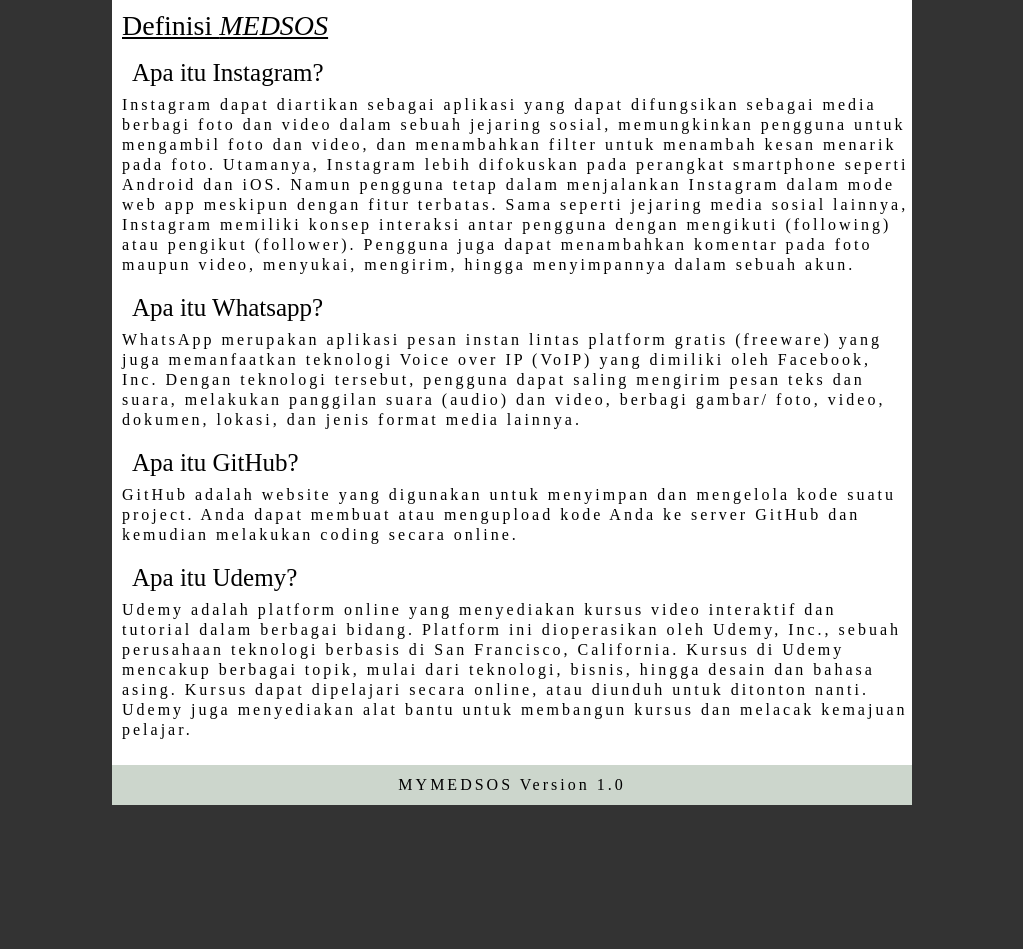
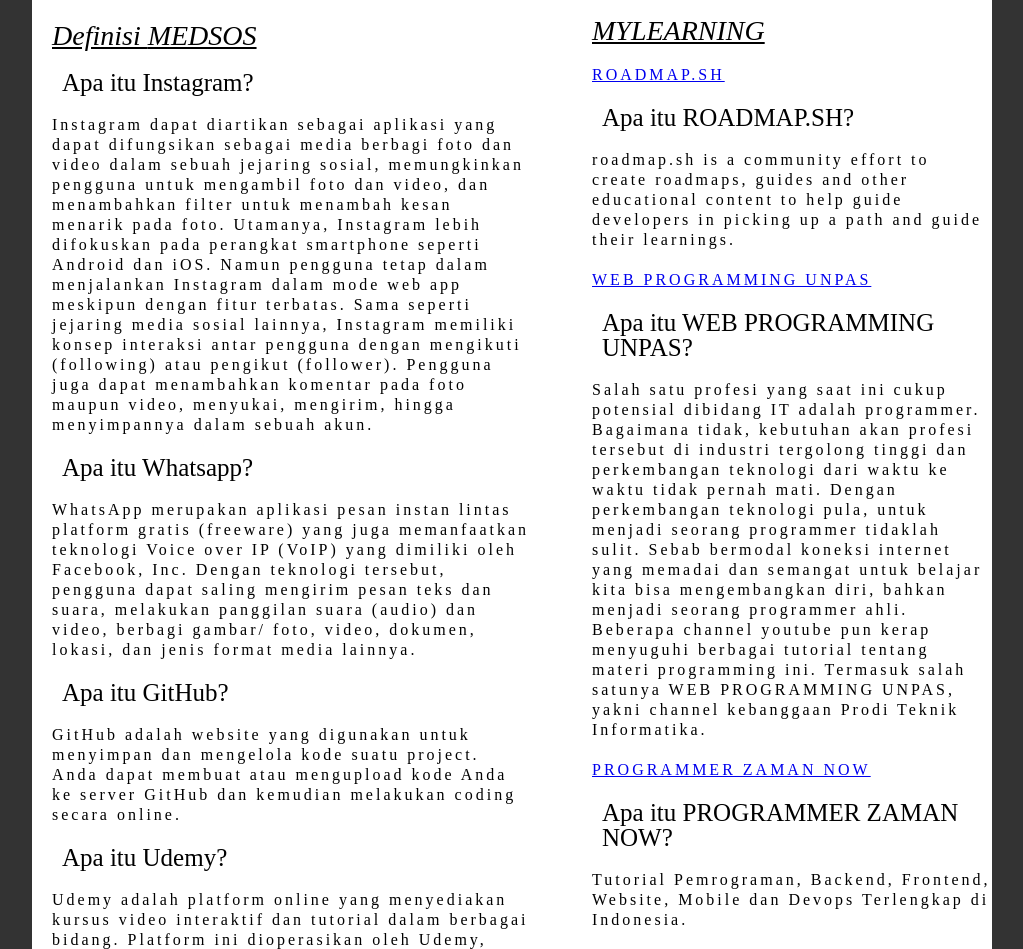
Before and after one commit to learncodealways/webstatis1.0, a plain HTML site: page index.html in a window 1280 px wide. Shown: the part 609-1558 px from the top of the page, without its empty margins (128-1151 px from the left). Before the commit the page ends 1414 px from the top, so only its background shows below. Drawn offline with Linux system fonts and the light colour scheme.

Commit message:
Menambahkan penggunaan elemen css yaitu float, serta menambahkan tiga link tempat belajar pemrograman

```diff
--- a/index.html
+++ b/index.html
@@ -26,6 +26,9 @@
 
              <!-- awal content -->
              <div class="content">
+
+                <!-- awal main -->
+                <div class="main">
                     <h2 class="subbrand">Definisi <span class="sosmed">MEDSOS</span></h2>
 
                     <h3 id="ig">Apa itu Instagram?</h3>
@@ -41,14 +44,36 @@
 
                         <h3 id="udemy">Apa itu Udemy?</h3>
                         <p>Udemy adalah platform online yang menyediakan kursus video interaktif dan tutorial dalam berbagai bidang. Platform ini dioperasikan oleh Udemy, Inc., sebuah perusahaan teknologi berbasis di San Francisco, California. Kursus di Udemy mencakup berbagai topik, mulai dari teknologi, bisnis, hingga desain dan bahasa asing. Kursus dapat dipelajari secara online, atau diunduh untuk ditonton nanti. Udemy juga menyediakan alat bantu untuk membangun kursus dan melacak kemajuan pelajar.</p>
+                </div>
+                <!-- akhir main -->
 
-                    <!-- awal footer -->
+                <!-- awal sidebar -->
+                <div class="sidebar">
+                    <h2>MYLEARNING</h2>
+                    <p><a href="https://roadmap.sh/"target="_blank">ROADMAP.SH</a></p>
+                    <h3>Apa itu ROADMAP.SH?</h3>
+                    <p> roadmap.sh is a community effort to create roadmaps, guides and other educational content to help guide developers in picking up a path and guide their learnings.</p>
 
 
+                    <p><a href="https://www.youtube.com/@sandhikagalihWPU"target="_blank">WEB PROGRAMMING UNPAS</a></p>
+                    <h3>Apa itu WEB PROGRAMMING UNPAS?</h3>
+                    <p>Salah satu profesi yang saat ini cukup potensial dibidang IT adalah programmer. Bagaimana tidak, kebutuhan akan profesi tersebut di industri tergolong tinggi dan perkembangan teknologi dari waktu ke waktu tidak pernah mati. Dengan perkembangan teknologi pula, untuk menjadi seorang programmer tidaklah sulit. Sebab bermodal koneksi internet yang memadai dan semangat untuk belajar kita bisa mengembangkan diri, bahkan menjadi seorang programmer ahli. Beberapa channel youtube pun kerap menyuguhi berbagai tutorial tentang materi programming ini. Termasuk salah satunya WEB PROGRAMMING UNPAS, yakni channel kebanggaan Prodi Teknik Informatika.</p>
+
+
+                     <p><a href="https://www.youtube.com/@ProgrammerZamanNow"target="_blank">PROGRAMMER ZAMAN NOW</a></p>
+                    <h3>Apa itu PROGRAMMER ZAMAN NOW?</h3>
+                        <p>Tutorial Pemrograman, Backend, Frontend, Website, Mobile dan Devops Terlengkap di Indonesia.</p>
+                </div>
+                <!-- akhir sidebar -->
 
              </div>
              <!-- akhir content -->
 
+             <!-- awal clearfix -->
+             <div class="clear"></div>
+             <!-- akhir clearfix -->
+
+                    <!-- awal footer -->
              <div class="footer">
                 <p  class="versi"> MYMEDSOS Version 1.0</p>
             </div>
--- a/style.css
+++ b/style.css
@@ -54,9 +54,13 @@
     background-color: #333;
 }
 .container{
-   width: 800px;
+   width: 960px;
    background-color: #fff;
    margin: auto;
+}
+
+.content{
+    box-sizing: border-box;
 }
 
 .header .brand{
@@ -90,14 +94,18 @@
    background-position: -125px -250px;
 }
 
-.content .subbrand{
+.main .subbrand {
   font-size: 28px;
   text-decoration: underline;
 }
 
-.content{
+.main{
     margin-top: 15px;
     margin-left: 10px;
+    float: left;
+    box-sizing: border-box;
+    padding: 10px;
+    width: 500px;
 }
 
 .sosmed{
@@ -127,3 +135,29 @@
 .versi{
     text-align: center;
 }
+
+
+.clear{
+    clear:both;
+}
+
+.sidebar{
+    float: right;
+    width: 400px;
+    box-sizing: border-box;
+    margin-top: 20px;
+
+}
+
+h2 {
+font-size: 28px;
+font-style: italic;
+text-decoration: underline;
+margin-bottom: 10px;
+}
+
+
+
+p{
+    margin-top: 20px;
+}
```
Lines whose indentation alone changed are shown as unchanged.
